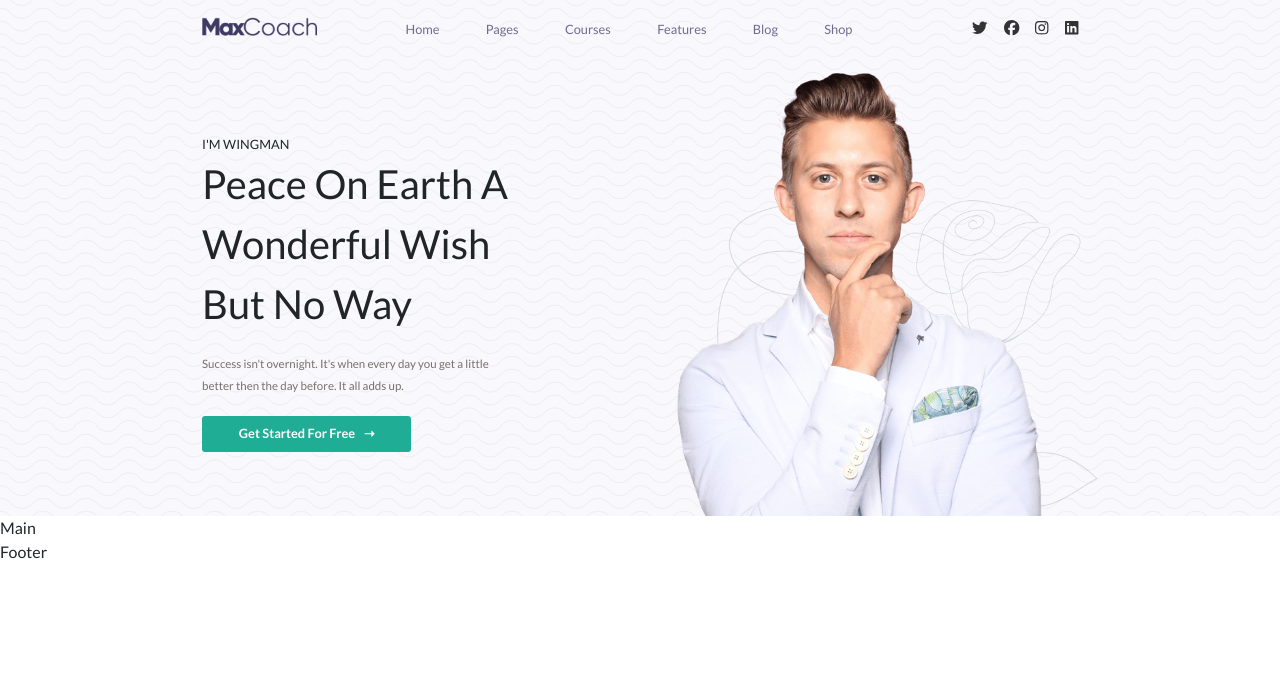
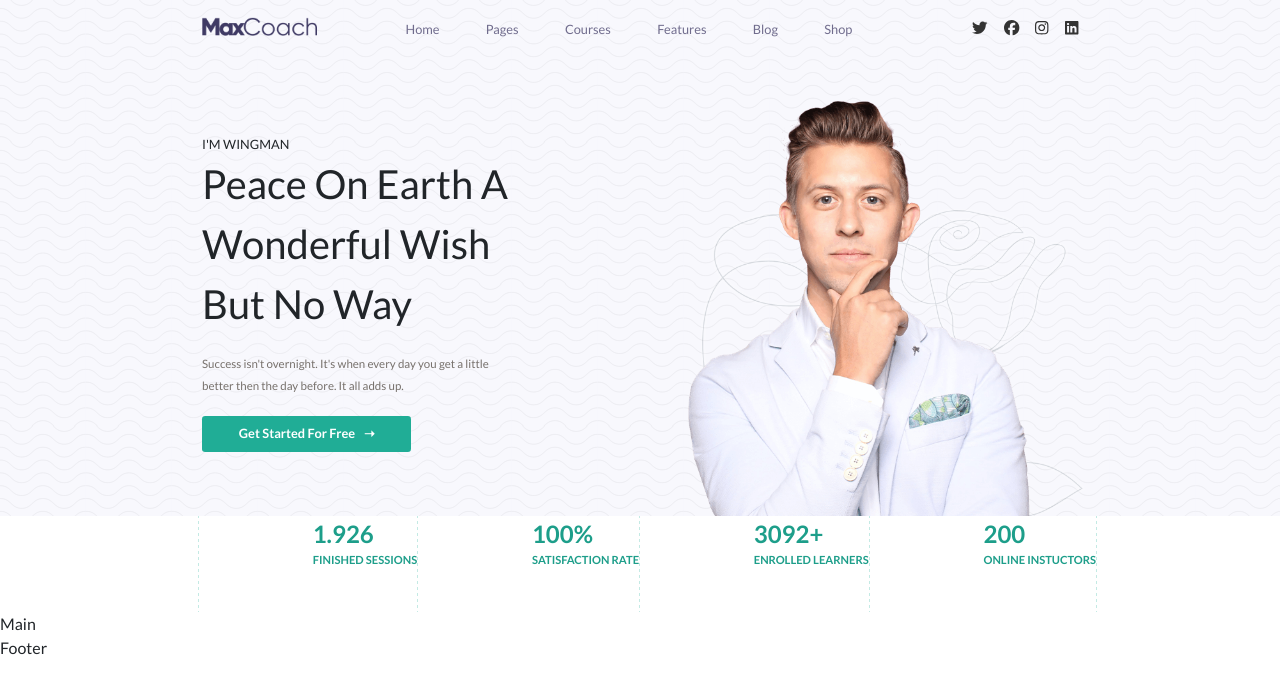
Before and after one commit to Andrea-Baggio/proj-html-vuejs, a Vue app: page / in a window 1280 px wide. Shown: the top 694 px of the page. Built offline with nearby package versions, Linux system fonts and the light colour scheme.

Commit message:
inizio seconda parte

```diff
--- a/src/components/HeaderPage.vue
+++ b/src/components/HeaderPage.vue
@@ -1,5 +1,6 @@
 <template>
   <header>
+    <!-- PRIMA PARTE -->
     <div class="super-background">
       <div class="background">
         <div class="container">
@@ -45,6 +46,35 @@
         </div>
       </div>
     </div>
+
+    <!-- SECONDA PARTE -->
+    <div class="container2">
+      <ul class="ul-flex d-flex justify-content-between">
+        <img
+          src="@/img/background-pattern-grid-line-06-2.0.png"
+          alt=""
+        >
+        <li
+          v-for="element in arrResults"
+          :key="element.id"
+          class="statistics"
+        >
+          <div class="no-flex fw-bolder">
+            <div class="number">
+              {{ element.number }}
+            </div>
+            <div class="tiny">
+              {{ element.description }}
+            </div>
+          </div>
+
+          <img
+            src="@/img/background-pattern-grid-line-06-2.0.png"
+            alt=""
+          >
+        </li>
+      </ul>
+    </div>
   </header>
 </template>
 
@@ -53,6 +83,7 @@ export default {
   name: 'HeaderPage',
   data() {
     return {
+      // PRIMA PARTE
       arrMenu: [{
         item: 'Home',
       },
@@ -72,16 +103,30 @@ export default {
         item: 'Shop',
       },
       ],
+      // SECONDA PARTE
+      arrResults: [{
+        number: '1.926',
+        description: 'FINISHED SESSIONS',
+      },
+      {
+        number: '100%',
+        description: 'SATISFACTION RATE',
+      },
+      {
+        number: '3092+',
+        description: 'ENROLLED LEARNERS',
+      },
+      {
+        number: '200',
+        description: 'ONLINE INSTUCTORS',
+      }],
     };
   },
 };
 </script>
 
 <style lang="scss" scoped>
-header {
-  font-size: .8em;
-}
-
+// PRIMA PARTE
 .super-background {
   background-image: url('@/img/background-pattern-wavify.png');
   background-color: rgb(247, 247, 253);
@@ -90,9 +135,10 @@ header {
 .background {
   max-width: 1500px;
   margin: auto;
+  font-size: .8em;
   background-image: url('@/img/home-movation-shape-face.png');
   background-size: 30%;
-  background-position: bottom -25px right 180px;;
+  background-position: bottom -35px right 195px;;
   background-repeat: no-repeat;
   z-index: 9;
 }
@@ -180,8 +226,34 @@ button:hover {
 .box2 {
   width: 50%;
   background-image: url(@/img/home-movation-hero-image.png);
-  background-size: contain;
+  background-size: 78%;
   background-repeat: no-repeat;
-  background-position: center;
+  background-position: bottom;
+}
+
+// SECONDA PARTE
+.container2 {
+  max-width: 900px;
+  margin: auto;
+}
+
+.ul-flex {
+  margin: 0 -1.5rem;
+}
+
+.statistics {
+  display: flex;
+}
+
+.no-flex {
+  color: rgb(29, 158, 138);
+}
+
+.number {
+  font-size: 1.5em;
+}
+
+.tiny {
+  font-size: .7em;
 }
 </style>
```
Also changed, not shown: src/img/background-pattern-grid-line-06-2.0.png (added).
